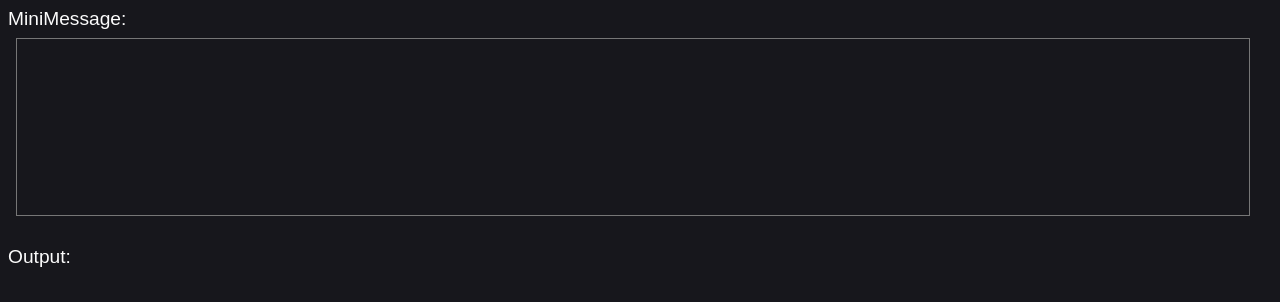
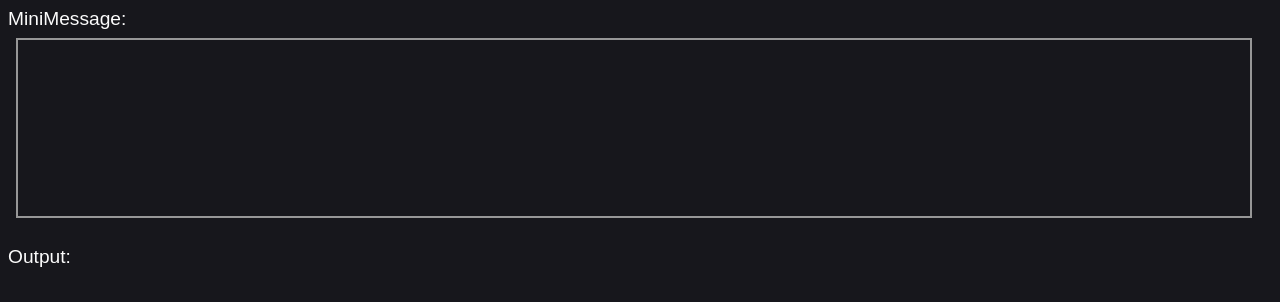
Before and after one commit to syldium/minimessage-js, a website built with Vite: page index.html in a window 1280 px wide. Built offline with nearby package versions, Linux system fonts and the light colour scheme.

Commit message:
Fix syntax highlight position offset

```diff
--- a/src/style.css
+++ b/src/style.css
@@ -29,11 +29,13 @@ textarea {
   margin: .5rem;
   padding: .5rem;
   width: calc(100% - 3rem);
+  border: 2px solid #979797;
   height: 160px;
   position: absolute;
   top: 0;
   left: 0;
   overflow: auto;
+  white-space: pre;
 }
 
 #minimessage-string, #minimessage-highlighting, #minimessage-highlighting * {
```
